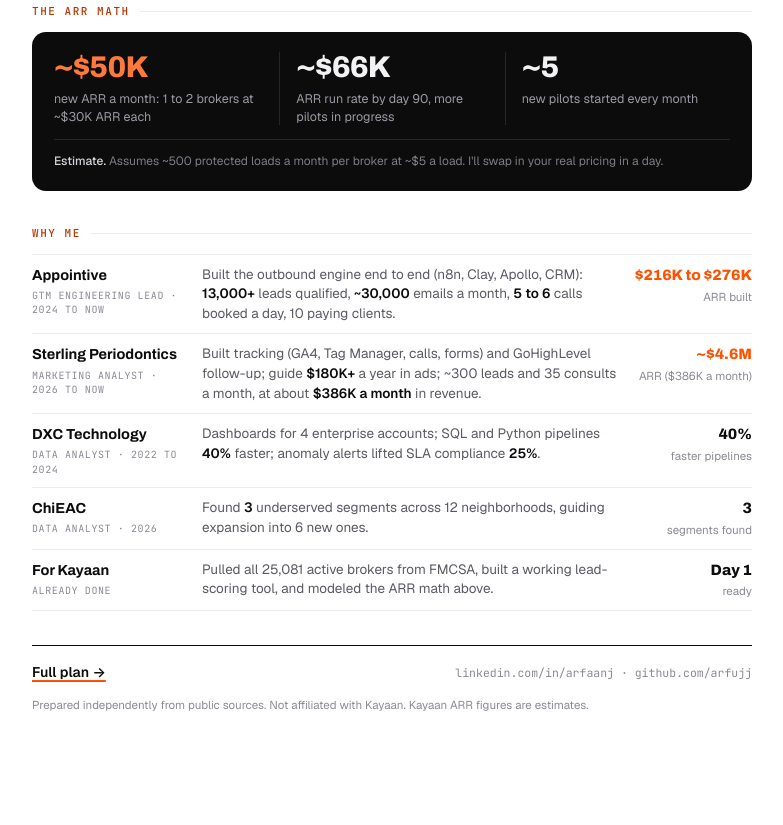
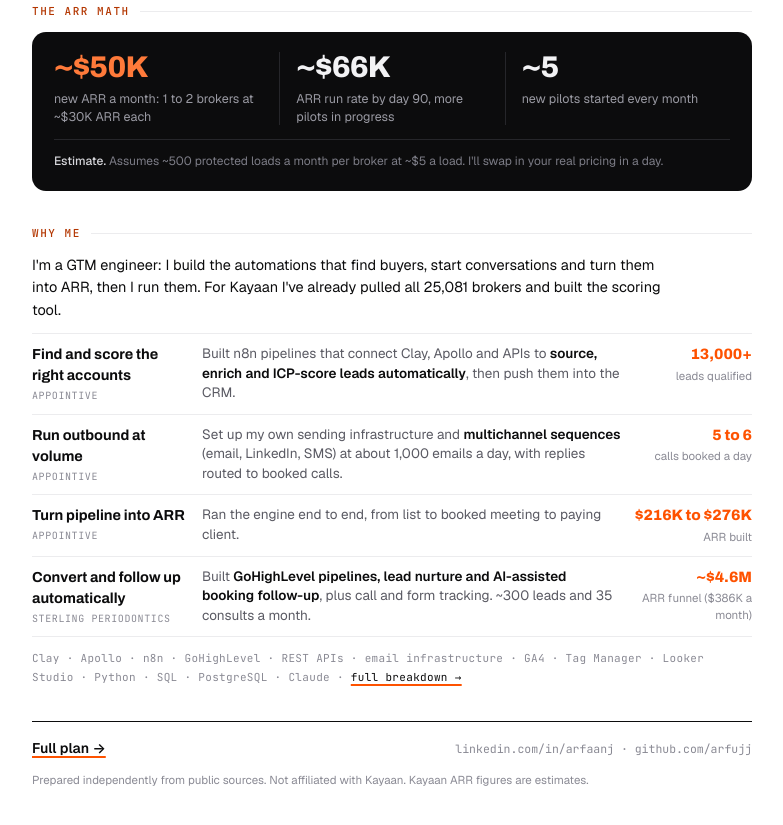
Before and after one commit to arfujj/kayaan-gtm, a plain HTML site: page index.html in a window 1280 px wide. Shown: the part 1019-1844 px from the top of the page, without its empty margins (248-1031 px from the left). Before the commit the page ends 1797 px from the top, so only its background shows below. Drawn offline with nearby package versions, Linux system fonts and the light colour scheme.

Commit message:
GTM and automation focused Why me
Co-Authored-By: Claude Opus 5.5 <noreply@anthropic.com>

```diff
--- a/index.html
+++ b/index.html
@@ -82,6 +82,9 @@ p{margin:0}
 .arr p{margin-top:14px;padding-top:12px;border-top:1px solid var(--night-line);font-size:12px;color:#7c7c86}
 .arr p b{color:#d6d6da;font-weight:500}
 
+.whyline{font-size:14.5px;color:var(--ink);margin:0 0 12px;max-width:66ch}
+.tools{margin-top:12px;font-family:var(--mono);font-size:11px;letter-spacing:.03em;color:var(--subtle);line-height:1.7}
+.xp td.co{width:200px}
 .xp{width:100%;border-collapse:collapse;font-size:13.5px}
 .xp td{padding:10px 0;border-bottom:1px solid var(--line);vertical-align:top;line-height:1.45}
 .xp tr:first-child td{border-top:1px solid var(--line)}
@@ -116,7 +119,7 @@ p{margin:0}
   .xp tr:first-child td.co{border-top:1px solid var(--line)}
 }
 @media print{
-  @page{size:1100px 1424px;margin:40px 48px}
+  @page{size:1160px 1501px;margin:40px 48px}
   html{padding:0}
   body{padding:0;font-size:12.5px;-webkit-print-color-adjust:exact;print-color-adjust:exact}
   .memo{max-width:none}
@@ -200,13 +203,14 @@ p{margin:0}
 
   <section>
     <h2>Why me</h2>
+    <p class="whyline">I'm a GTM engineer: I build the automations that find buyers, start conversations and turn them into ARR, then I run them. For Kayaan I've already pulled all 25,081 brokers and built the scoring tool.</p>
     <table class="xp">
-      <tr class="k"><td class="co"><b>Appointive</b><small>GTM Engineering Lead · 2024 to now</small></td><td class="what">Built the outbound engine end to end (n8n, Clay, Apollo, CRM): <b>13,000+</b> leads qualified, <b>~30,000</b> emails a month, <b>5 to 6</b> calls booked a day, 10 paying clients.</td><td class="num">$216K to $276K<small>ARR built</small></td></tr>
-      <tr class="k"><td class="co"><b>Sterling Periodontics</b><small>Marketing Analyst · 2026 to now</small></td><td class="what">Built tracking (GA4, Tag Manager, calls, forms) and GoHighLevel follow-up; guide <b>$180K+</b> a year in ads; ~300 leads and 35 consults a month, at about <b>$386K a month</b> in revenue.</td><td class="num">~$4.6M<small>ARR ($386K a month)</small></td></tr>
-      <tr><td class="co"><b>DXC Technology</b><small>Data Analyst · 2022 to 2024</small></td><td class="what">Dashboards for 4 enterprise accounts; SQL and Python pipelines <b>40%</b> faster; anomaly alerts lifted SLA compliance <b>25%</b>.</td><td class="num">40%<small>faster pipelines</small></td></tr>
-      <tr><td class="co"><b>ChiEAC</b><small>Data Analyst · 2026</small></td><td class="what">Found <b>3</b> underserved segments across 12 neighborhoods, guiding expansion into 6 new ones.</td><td class="num">3<small>segments found</small></td></tr>
-      <tr><td class="co"><b>For Kayaan</b><small>Already done</small></td><td class="what">Pulled all 25,081 active brokers from FMCSA, built a working lead-scoring tool, and modeled the ARR math above.</td><td class="num">Day 1<small>ready</small></td></tr>
+      <tr class="k"><td class="co"><b>Find and score the right accounts</b><small>Appointive</small></td><td class="what">Built n8n pipelines that connect Clay, Apollo and APIs to <b>source, enrich and ICP-score leads automatically</b>, then push them into the CRM.</td><td class="num">13,000+<small>leads qualified</small></td></tr>
+      <tr class="k"><td class="co"><b>Run outbound at volume</b><small>Appointive</small></td><td class="what">Set up my own sending infrastructure and <b>multichannel sequences</b> (email, LinkedIn, SMS) at about 1,000 emails a day, with replies routed to booked calls.</td><td class="num">5 to 6<small>calls booked a day</small></td></tr>
+      <tr class="k"><td class="co"><b>Turn pipeline into ARR</b><small>Appointive</small></td><td class="what">Ran the engine end to end, from list to booked meeting to paying client.</td><td class="num">$216K to $276K<small>ARR built</small></td></tr>
+      <tr class="k"><td class="co"><b>Convert and follow up automatically</b><small>Sterling Periodontics</small></td><td class="what">Built <b>GoHighLevel pipelines, lead nurture and AI-assisted booking follow-up</b>, plus call and form tracking. ~300 leads and 35 consults a month.</td><td class="num">~$4.6M<small>ARR funnel ($386K a month)</small></td></tr>
     </table>
+    <p class="tools">Clay · Apollo · n8n · GoHighLevel · REST APIs · email infrastructure · GA4 · Tag Manager · Looker Studio · Python · SQL · PostgreSQL · Claude · <a href="plan/#me">full breakdown →</a></p>
   </section>
 
   <div class="end">
```
Also changed, not shown: plan/index.html (+21 -7 lines).
